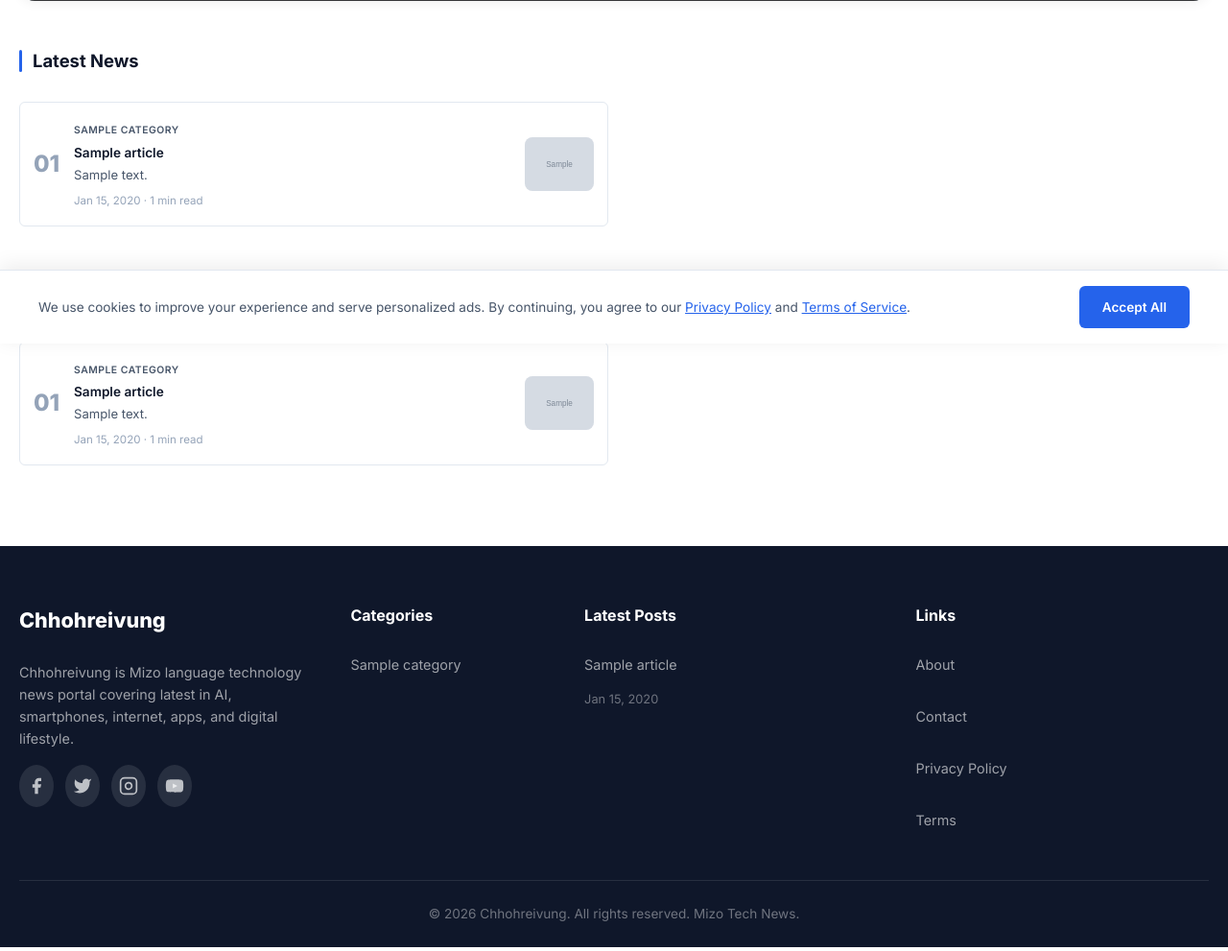
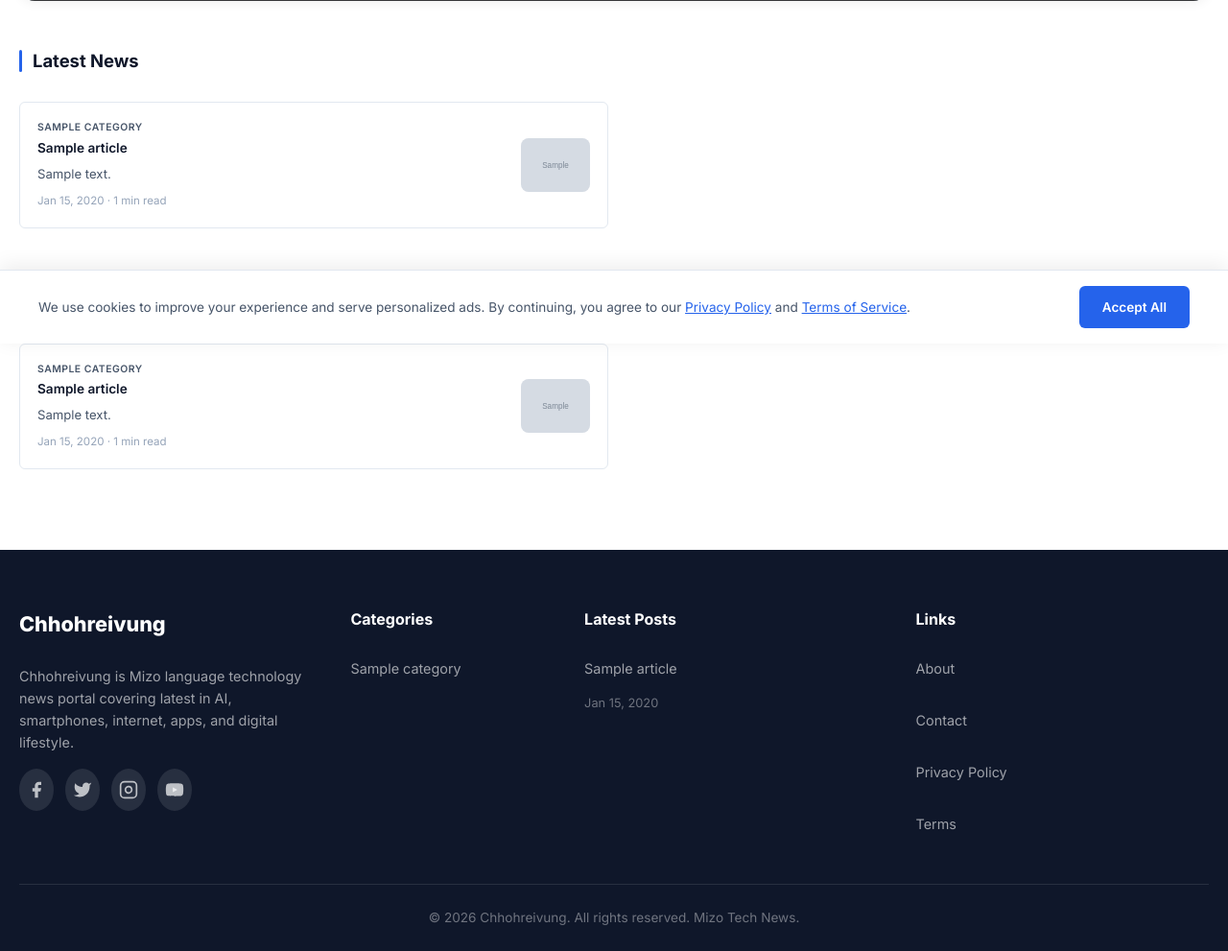
Before and after one commit to pachuau10/chhohhreivung_blog, a Django app: page / in a window 1280 px wide. Shown: the part 519-1510 px from the top of the page at 96% size. Run offline with Django 5.2, Linux system fonts and the light colour scheme; tables that the repository leaves empty hold one stand-in row (values such as "Sample post"); grey boxes marked "Sample" are stand-in pictures; some libraries are stand-ins or nearby versions.

Commit message:
remove number list, add read more link, improve card UI

```diff
--- a/static/css/style.css
+++ b/static/css/style.css
@@ -745,8 +745,8 @@ input, textarea {
 
 .popular-card {
     display: flex;
-    gap: 12px;
-    padding: 14px;
+    gap: 16px;
+    padding: 18px;
     background: var(--bg-card);
     border-radius: var(--radius-sm);
     border: 1px solid var(--border);
@@ -759,29 +759,43 @@ input, textarea {
     box-shadow: var(--shadow-md);
 }
 
-.popular-number {
-    font-size: 1.5rem;
-    font-weight: 800;
-    color: var(--text-tertiary);
-    line-height: 1;
-    flex-shrink: 0;
-    min-width: 30px;
-}
-
 .popular-content {
     flex: 1;
     min-width: 0;
+    display: flex;
+    flex-direction: column;
 }
 
 .popular-excerpt {
     font-size: 0.82rem;
     color: var(--text-secondary);
-    line-height: 1.4;
-    margin: 2px 0 4px;
+    line-height: 1.45;
+    margin: 4px 0 8px;
     display: -webkit-box;
     -webkit-line-clamp: 2;
     -webkit-box-orient: vertical;
     overflow: hidden;
+}
+
+.popular-footer {
+    display: flex;
+    align-items: center;
+    justify-content: space-between;
+    margin-top: auto;
+    gap: 8px;
+}
+
+.popular-readmore {
+    font-size: 0.78rem;
+    font-weight: 600;
+    color: var(--primary);
+    white-space: nowrap;
+    opacity: 0;
+    transition: opacity 0.2s;
+}
+
+.popular-card:hover .popular-readmore {
+    opacity: 1;
 }
 
 .popular-thumb {
--- a/templates/home.html
+++ b/templates/home.html
@@ -15,12 +15,14 @@
     <div class="popular-grid" id="newsFeed">
       {% for article in latest_news %}
       <a href="{{ article.get_absolute_url }}" class="popular-card">
-        <span class="popular-number">{{ forloop.counter|stringformat:"02d" }}</span>
         <div class="popular-content">
           <span class="popular-category">{{ article.category.name|default:"Technology" }}</span>
           <span class="popular-title">{{ article.title }}</span>
           <span class="popular-excerpt">{{ article.excerpt|truncatewords:12 }}</span>
-          <span class="popular-date">{{ article.published_at|date:"M d, Y" }} · {{ article.reading_time }} min read</span>
+          <div class="popular-footer">
+            <span class="popular-date">{{ article.published_at|date:"M d, Y" }} · {{ article.reading_time }} min read</span>
+            <span class="popular-readmore">Read more →</span>
+          </div>
         </div>
         <div class="popular-thumb">
           {% if article.featured_image %}
@@ -55,12 +57,14 @@
     <div class="popular-grid">
       {% for article in cat_articles %}
       <a href="{{ article.get_absolute_url }}" class="popular-card">
-        <span class="popular-number">{{ forloop.counter|stringformat:"02d" }}</span>
         <div class="popular-content">
           <span class="popular-category">{{ article.category.name|default:"Technology" }}</span>
           <span class="popular-title">{{ article.title }}</span>
           <span class="popular-excerpt">{{ article.excerpt|truncatewords:12 }}</span>
-          <span class="popular-date">{{ article.published_at|date:"M d, Y" }} · {{ article.reading_time }} min read</span>
+          <div class="popular-footer">
+            <span class="popular-date">{{ article.published_at|date:"M d, Y" }} · {{ article.reading_time }} min read</span>
+            <span class="popular-readmore">Read more →</span>
+          </div>
         </div>
         <div class="popular-thumb">
           {% if article.featured_image %}
```
